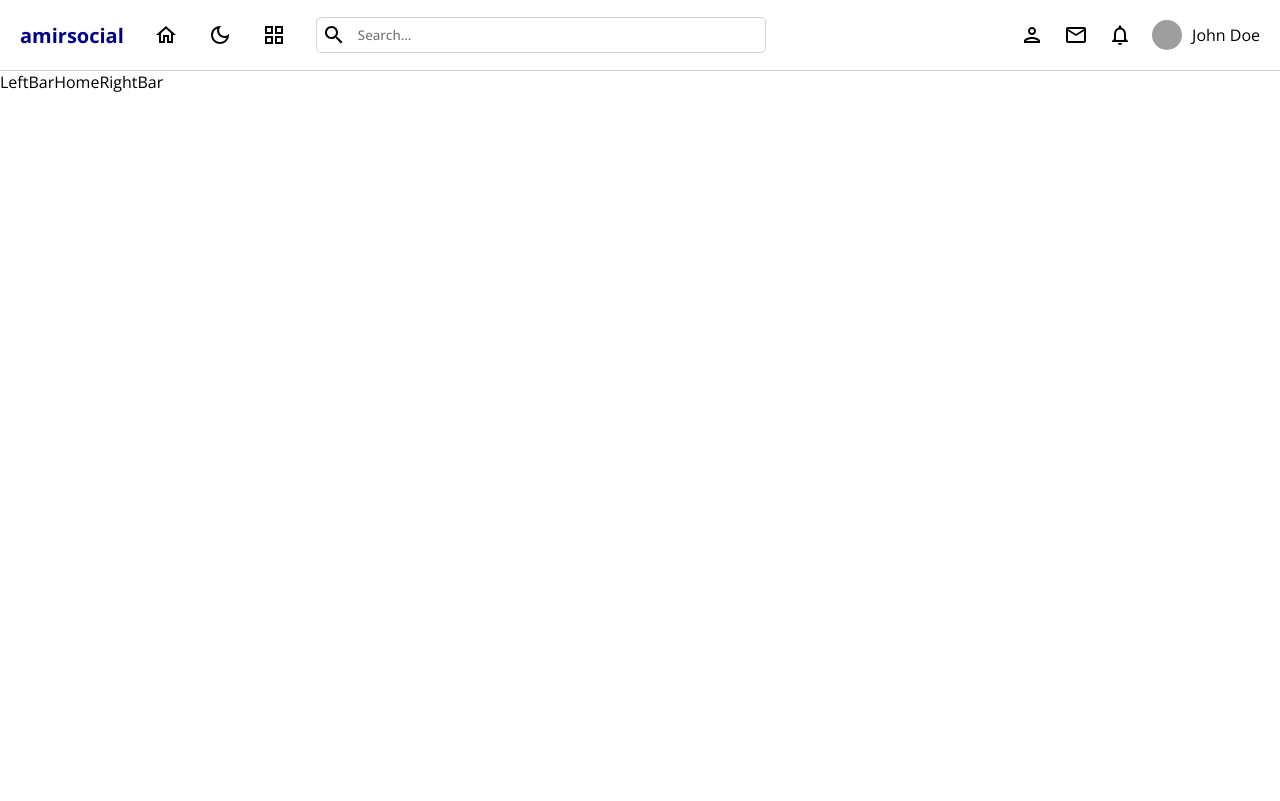
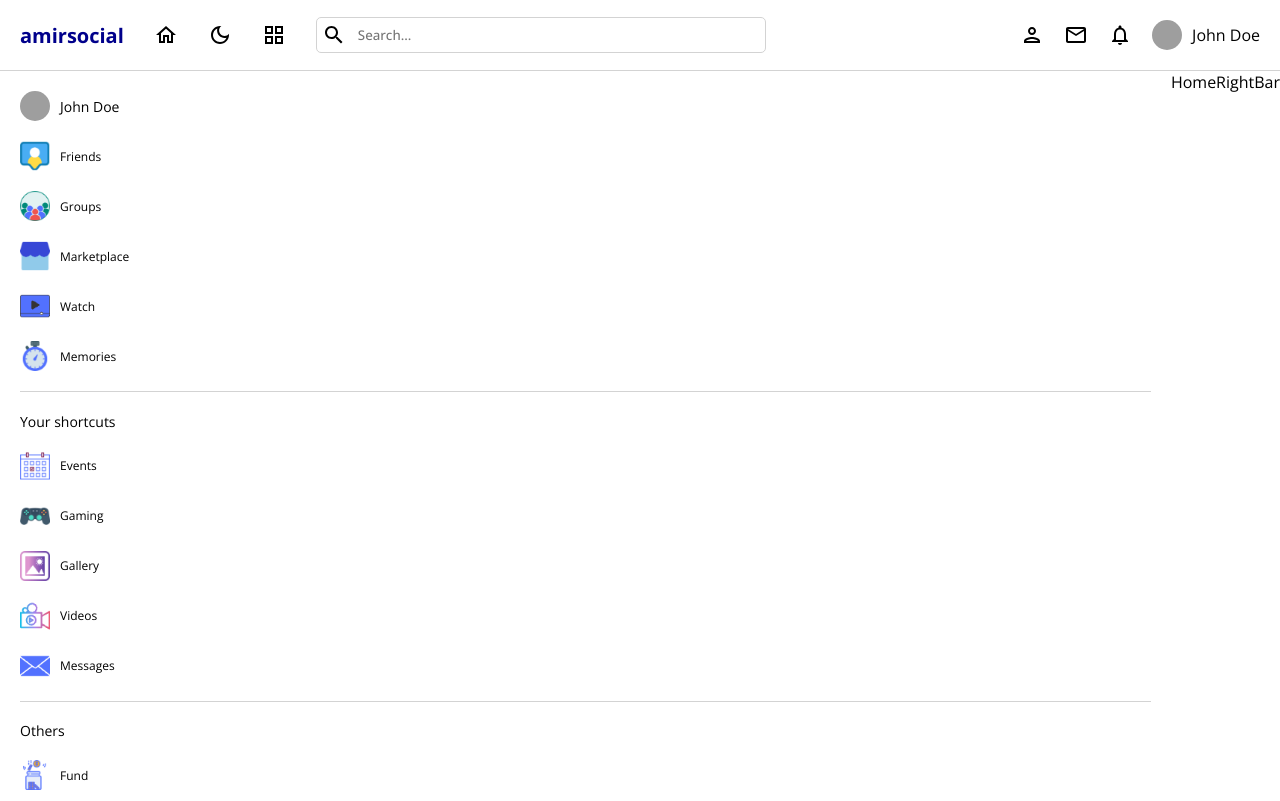
Before and after one commit to amirmalekian/SocialSync-Frontend, a React (Vite) app: page / in a window 1280 px wide. Built offline with nearby package versions, Linux system fonts and the light colour scheme; grey boxes are pictures that could not be loaded.

Commit message:
feat: :lipstick: add the leftBar structure with style & fix the navbar position

```diff
--- a/src/components/leftBar/LeftBar.tsx
+++ b/src/components/leftBar/LeftBar.tsx
@@ -1,7 +1,94 @@
-import './leftBar.scss'
+import "./leftBar.scss";
+import Friends from "../../assets/1.png";
+import Groups from "../../assets/2.png";
+import Market from "../../assets/3.png";
+import Watch from "../../assets/4.png";
+import Memories from "../../assets/5.png";
+import Events from "../../assets/6.png";
+import Gaming from "../../assets/7.png";
+import Gallery from "../../assets/8.png";
+import Videos from "../../assets/9.png";
+import Messages from "../../assets/10.png";
+import Tutorials from "../../assets/11.png";
+import Courses from "../../assets/12.png";
+import Fund from "../../assets/13.png";
 
 const LeftBar = () => {
-  return <div className='leftBar'>LeftBar</div>;
+  return (
+    <div className="leftBar">
+      <div className="container">
+        <div className="menu">
+          <div className="user">
+            <img
+              src="https://images.pexels.com/photos/3228727/pexels-photo-3228727.jpeg?auto=compress&cs=tinysrgb&w=1600"
+              alt=""
+            />
+            <span>John Doe</span>
+          </div>
+          <div className="item">
+            <img src={Friends} alt="" />
+            <span>Friends</span>
+          </div>
+          <div className="item">
+            <img src={Groups} alt="" />
+            <span>Groups</span>
+          </div>
+          <div className="item">
+            <img src={Market} alt="" />
+            <span>Marketplace</span>
+          </div>
+          <div className="item">
+            <img src={Watch} alt="" />
+            <span>Watch</span>
+          </div>
+          <div className="item">
+            <img src={Memories} alt="" />
+            <span>Memories</span>
+          </div>
+        </div>
+        <hr />
+        <div className="menu">
+          <span>Your shortcuts</span>
+          <div className="item">
+            <img src={Events} alt="" />
+            <span>Events</span>
+          </div>
+          <div className="item">
+            <img src={Gaming} alt="" />
+            <span>Gaming</span>
+          </div>
+          <div className="item">
+            <img src={Gallery} alt="" />
+            <span>Gallery</span>
+          </div>
+          <div className="item">
+            <img src={Videos} alt="" />
+            <span>Videos</span>
+          </div>
+          <div className="item">
+            <img src={Messages} alt="" />
+            <span>Messages</span>
+          </div>
+        </div>
+        <hr />
+        <div className="menu">
+          <span>Others</span>
+          <div className="item">
+            <img src={Fund} alt="" />
+            <span>Fund</span>
+          </div>
+          <div className="item">
+            <img src={Tutorials} alt="" />
+            <span>Tutorials</span>
+          </div>
+          <div className="item">
+            <img src={Courses} alt="" />
+            <span>Courses</span>
+          </div>
+        </div>
+      </div>
+    </div>
+  );
 };
 
 export default LeftBar;
--- a/src/components/leftBar/leftBar.scss
+++ b/src/components/leftBar/leftBar.scss
@@ -0,0 +1,62 @@
+.leftBar {
+  flex: 2;
+  position: sticky;
+  top: 70px;
+  height: calc(100vh - 70px);
+  overflow: scroll;
+
+  &::-webkit-scrollbar {
+    display: none;
+  }
+
+  .container {
+    padding: 20px;
+
+    hr {
+      margin: 20px 0;
+      border: none;
+      height: 0.5px;
+      background-color: lightgrey;
+    }
+
+    .menu {
+      display: flex;
+      flex-direction: column;
+      gap: 20px;
+
+      span {
+        font-size: 14px;
+      }
+
+      .user {
+        display: flex;
+        align-items: center;
+        gap: 10px;
+
+        img {
+          width: 30px;
+          height: 30px;
+          border-radius: 50%;
+          object-fit: cover;
+        }
+        span {
+          font-size: 14px;
+        }
+      }
+
+      .item {
+        display: flex;
+        align-items: center;
+        gap: 10px;
+
+        img {
+          width: 30px;
+        }
+
+        span {
+          font-size: 12px;
+        }
+      }
+    }
+  }
+}
--- a/src/components/navbar/navbar.scss
+++ b/src/components/navbar/navbar.scss
@@ -5,6 +5,9 @@
   padding: 10px 20px;
   height: 50px;
   border-bottom: 1px solid lightgrey;
+  position: sticky;
+  top: 0;
+  background-color: white;
 
   .left {
     display: flex;
```
